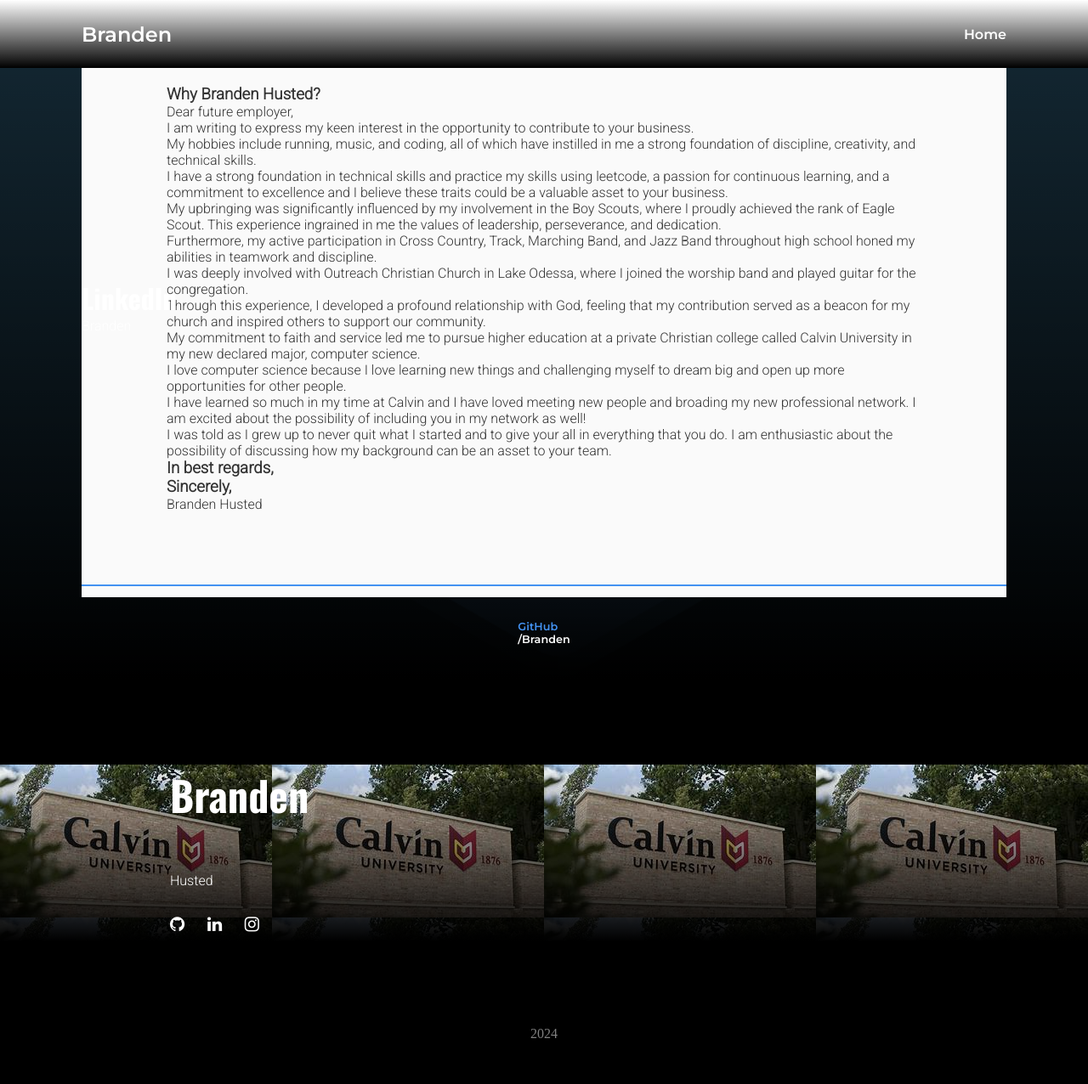
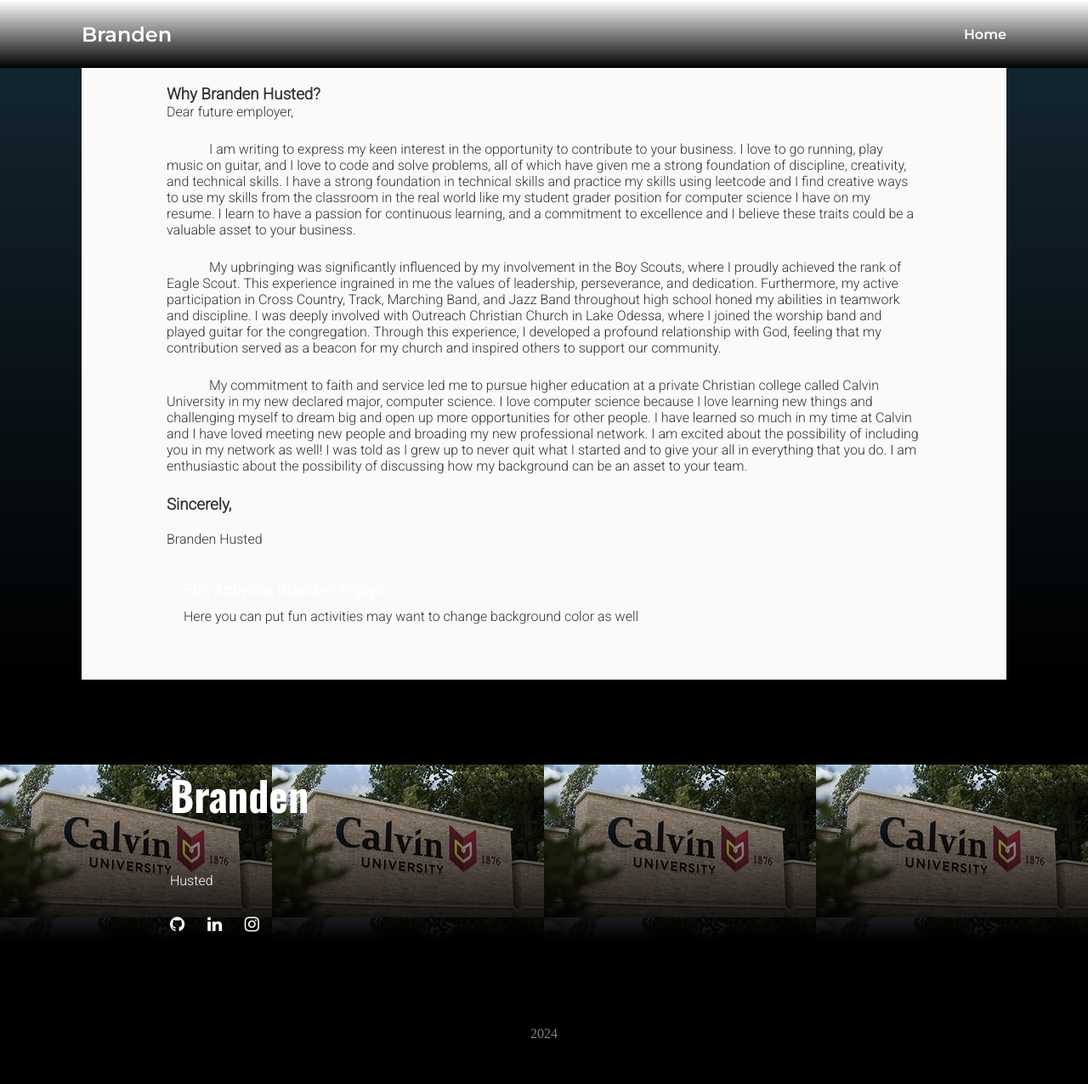
Before and after one commit to brandenHusted/PersonalWebsite, a PHP site: page /connect.html in a window 1280 px wide. Shown: the whole page at 85% size. Run offline with PHP 8.4, Linux system fonts and the light colour scheme.

Commit message:
changed main page image and updated about me section

```diff
--- a/connect.html
+++ b/connect.html
@@ -26,35 +26,33 @@
 
     <div id="hero">
         <div id="title">
-            <h1>LinkedIn</h1>
-            <p>Branden</p>
+
         </div>
     <div id = "info">
         <h3>Why Branden Husted?</h3>
-            <div>Dear future employer,</div>
-            <div>I am writing to express my keen interest in the opportunity to contribute to your business.</div>
-            <div>My hobbies include running, music, and coding, all of which have instilled in me a strong foundation of discipline, creativity, and technical skills.</div>
-            <div>I have a strong foundation in technical skills and practice my skills using leetcode, a passion for continuous learning, and a commitment to excellence and I believe these traits could be a valuable asset to your business.</div>
+            <div class="greeting">Dear future employer,</div>
+            <div class = "end">I am writing to express my keen interest in the opportunity to contribute to your business.
+            I love to go running, play music on guitar, and I love to code and solve problems, all of which have given me a strong foundation of discipline, creativity, and technical skills.
+            I have a strong foundation in technical skills and practice my skills using leetcode and I find creative ways to use my skills from the classroom in the real world like my student grader position for computer science I have on my resume. I learn to have a passion for continuous learning, and a commitment to excellence and I believe these traits could be a valuable asset to your business.</div>
 
-            <div>My upbringing was significantly influenced by my involvement in the Boy Scouts, where I proudly achieved the rank of Eagle Scout. This experience ingrained in me the values of leadership, perseverance, and dedication.</div>
-            <div>Furthermore, my active participation in Cross Country, Track, Marching Band, and Jazz Band throughout high school honed my abilities in teamwork and discipline.</div>
+            <div class = "end">My upbringing was significantly influenced by my involvement in the Boy Scouts, where I proudly achieved the rank of Eagle Scout.
+                This experience ingrained in me the values of leadership, perseverance, and dedication. Furthermore, my active participation in Cross Country, Track, Marching Band, and Jazz Band throughout high school honed my abilities in teamwork and discipline.
+                I was deeply involved with Outreach Christian Church in Lake Odessa, where I joined the worship band and played guitar for the congregation.
+                Through this experience, I developed a profound relationship with God, feeling that my contribution served as a beacon for my church and inspired others to support our community.</div>
+            <div class = "end">My commitment to faith and service led me to pursue higher education at a private Christian college called Calvin University in my new declared major, computer science.
+                I love computer science because I love learning new things and challenging myself to dream big and open up more opportunities for other people.
+                I have learned so much in my time at Calvin and I have loved meeting new people and broading my new professional network. I am excited about the possibility of including you in my network as well!
 
-            <div>I was deeply involved with Outreach Christian Church in Lake Odessa, where I joined the worship band and played guitar for the congregation.</div>
-            <div>Through this experience, I developed a profound relationship with God, feeling that my contribution served as a beacon for my church and inspired others to support our community.</div>
-            <div>My commitment to faith and service led me to pursue higher education at a private Christian college called Calvin University in my new declared major, computer science.</div>
-            <div>I love computer science because I love learning new things and challenging myself to dream big and open up more opportunities for other people.</div>
-            <div>I have learned so much in my time at Calvin and I have loved meeting new people and broading my new professional network. I am excited about the possibility of including you in my network as well!</div>
+            I was told as I grew up to never quit what I started and to give your all in everything that you do. I am enthusiastic about the possibility of discussing how my background can be an asset to your team.</div>
 
-            <div>I was told as I grew up to never quit what I started and to give your all in everything that you do. I am enthusiastic about the possibility of discussing how my background can be an asset to your team.</div>
-            <h3>In best regards,</h3>
             <h3>Sincerely,</h3>
-            <div>Branden Husted</div>
+            <div class = "signoff">Branden Husted</div>
+
+    <div id="funActivities">
+        <h3>Fun Activites Branden Enjoys</h3>
+        <div> Here you can put fun activities may want to change background color as well</div>
     </div>
-        <footer id="contact">
-            <ul>
-                <li><a href="https://github.com/brandenHusted" target="_blank"><p>GitHub</p>/Branden</a></li>
-            </ul>
-        </footer>
+    </div>
     </div>
 
     <script>footer()</script>
--- a/index.html
+++ b/index.html
@@ -210,7 +210,7 @@
                     I remember this class being very hands on and I enjoyed it a lot!
             </p>
 
-
+        <h2>Business Courses</h2>
         </div>
 
     </div>
--- a/styles/connect.css
+++ b/styles/connect.css
@@ -20,7 +20,17 @@
     background-position: center center;
     background-size: cover;
 }
+.end {
+    padding-bottom: 25px;
+    text-indent: 50px;
+}
 
+.greeting {
+    padding-bottom: 25px;
+}
+.signoff {
+    padding-top: 20px;
+}
 #info {
     padding: 100px;
     background-color: #fafafa;
@@ -37,6 +47,19 @@
 #info p {
     font-family: var(--font3);
     font-size: 16px;
+}
+
+#funActivities {
+    margin-top: 20px; /* Space between info and funActivities */
+    padding: 20px;
+    background-color: #fafafa;
+    color: #333;
+    font-family: var(--font3);
+}
+
+#funActivities h3 {
+    margin-bottom: 10px;
+    color: white;
 }
 
 #playlists {
--- a/styles/index.css
+++ b/styles/index.css
@@ -22,8 +22,9 @@
 
 #hero {
     background-image: linear-gradient(to bottom, rgba(0,0,0,0), rgba(0,0,0,1)), url(../images/husted.jpg);
-    background-position: center center;
-    background-size: cover;
+    background-position: center 50px; /* Positioning the image  */
+    background-size: 500px auto; /* Set the image width to 500px and auto-adjust height */
+    background-repeat: no-repeat;
 }
 
 footer {
```
